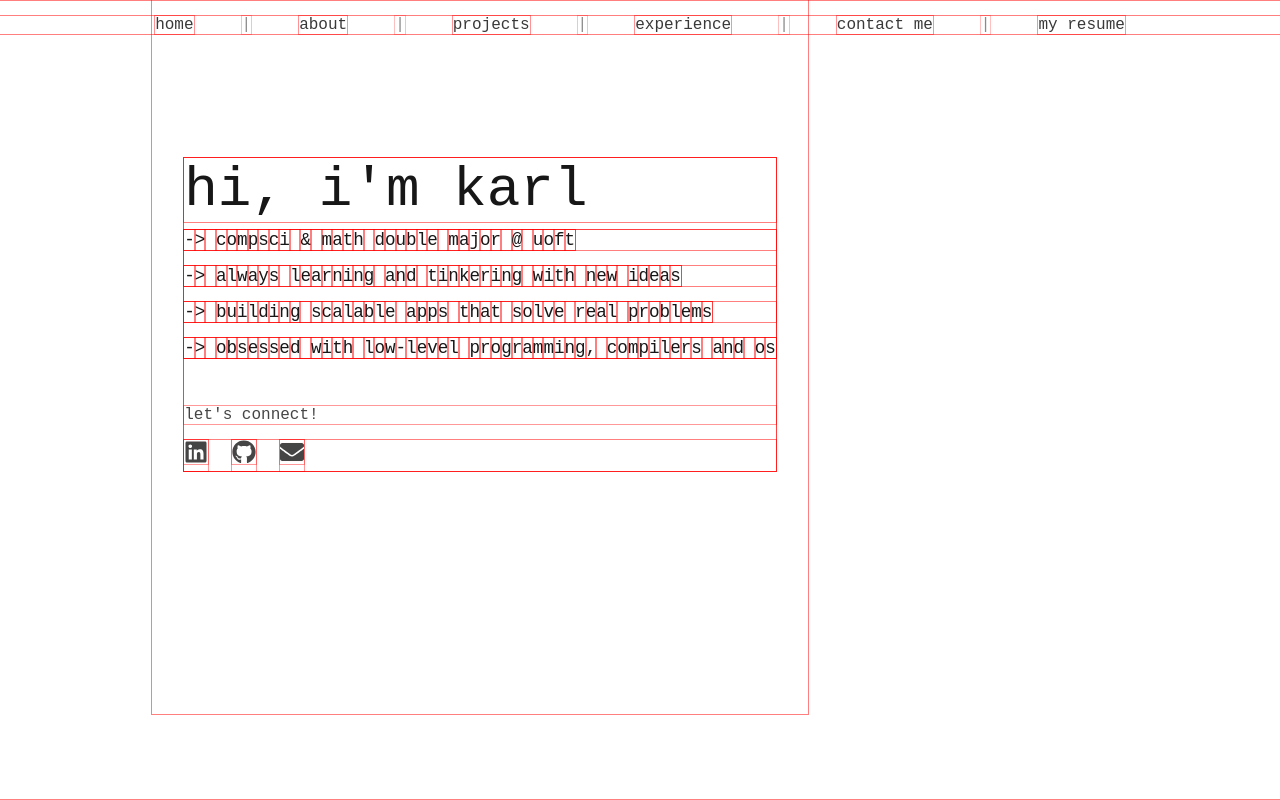
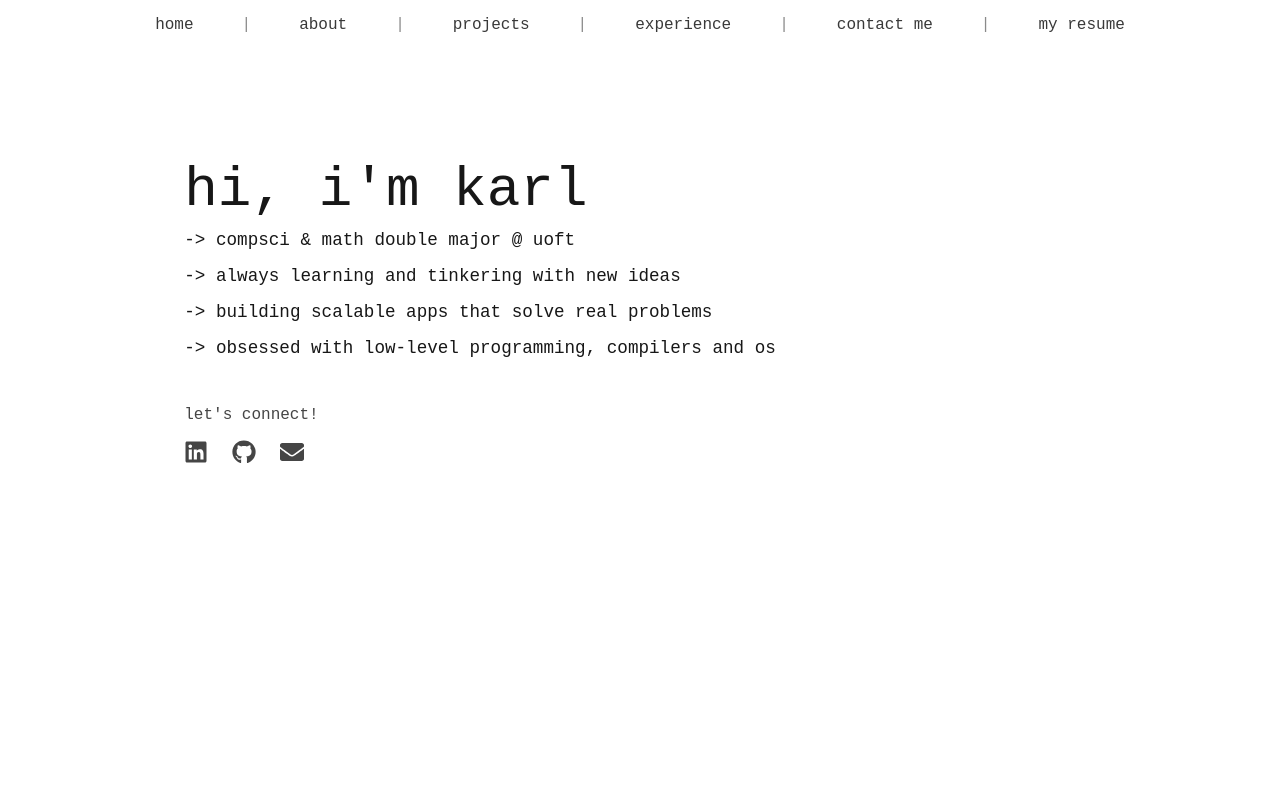
Before and after one commit to Karl-Michaud/portfolio-website, a Next.js app in the folder website/: page / in a window 1280 px wide. Built offline with nearby package versions, Linux system fonts and the light colour scheme.

Commit message:
Website scales properly now!

```diff
--- a/website/src/app/globals.css
+++ b/website/src/app/globals.css
@@ -29,7 +29,7 @@ body {
   box-sizing: border-box;
   padding: 0;
   margin: 0;
-  outline: 1px solid rgba(255, 0, 0, 0.5);
+  /* outline: 1px solid rgba(255, 0, 0, 0.5); */
 }
 
 a {
```
